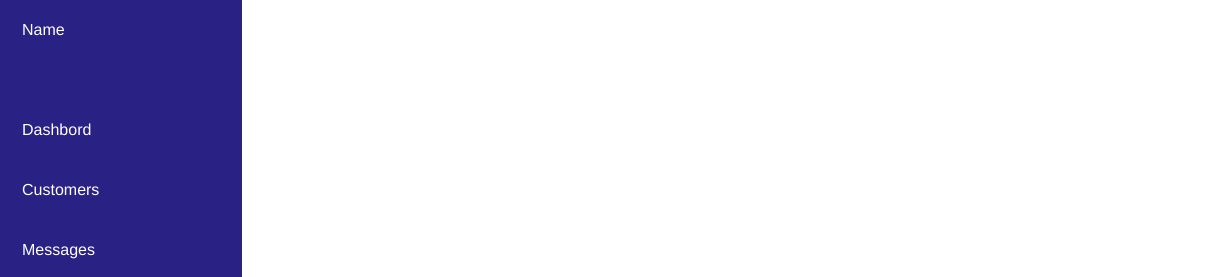
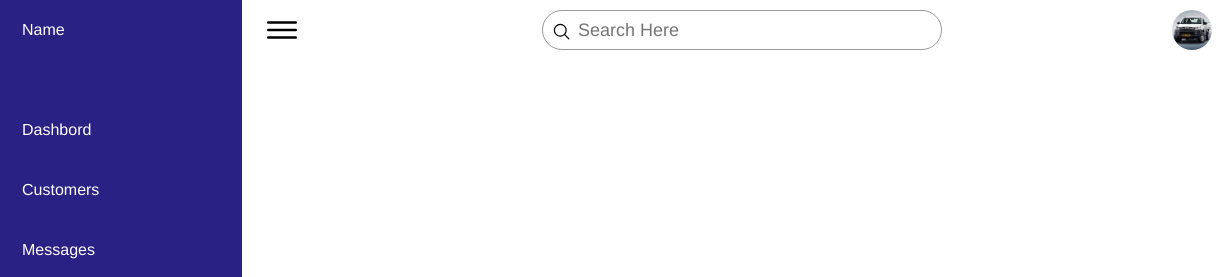
Before and after one commit to naveedniazi95/dashbord-repo, a plain HTML site: page index.html in a window 1280 px wide. Shown: the top 277 px of the page, 58-1280 px from the left. Drawn offline with nearby package versions, Linux system fonts and the light colour scheme.

Commit message:
added toggle keys

```diff
--- a/css/style.css
+++ b/css/style.css
@@ -33,6 +33,10 @@ body{
     overflow: hidden;
 }
 
+.navigation.active{
+    width: 80px;
+}
+
 .navigation ul{
     position: absolute;
     top: 0;
@@ -45,6 +49,9 @@ body{
     width: 100%;
     border-top-left-radius: 30px;
     border-bottom-left-radius: 30px;
+}
+.navigation ul li:target{
+    background: var(--white);
 }
 .navigation ul li:hover{
     background-color: var(--white);
@@ -111,3 +118,79 @@ body{
     pointer-events: none;
     box-shadow: 35px -35px 0 10px var(--white);
 }
+
+/* ---------------- main -------------------- */
+
+.main{
+    position: absolute;
+    width: calc(100% - 300px);
+    left: 300px;
+    background: var(--white);
+    min-height: 100vh;
+    transition: 0.5s;
+}
+
+.main.active{
+    width: calc(100% - 80px);
+    left: 80px;
+}
+
+.topbar{
+    width: 100%;
+    height: 60px;
+    display: flex;
+    justify-content: space-between;
+    align-items: center;
+    padding: 0 10px;
+}
+.toggle{
+    position: relative;
+    font-size: 2.5rem;
+    width: 60px;
+    height: 60px;
+    display: flex;
+    justify-content: center;
+    align-items: center;
+    cursor: pointer;
+}
+.search{
+    position: relative;
+    margin: 0 10px;
+    width: 400px;
+}
+.search label{
+    position: relative;
+    width: 100%;
+}
+.search label input{
+    width: 100%;
+    height: 40px;
+    border-radius: 40px;
+    padding: 5px 20px;
+    padding-left: 35px;
+    font-size: 18px;
+    border: 1px solid var(--black2);
+    outline: none;
+}
+.search label ion-icon{
+    position: absolute;
+    top: 0;
+    left: 10px;
+    font-size: 1.2rem;
+}
+.user{
+    position: relative;
+    width: 40px;
+    height: 40px;
+    border-radius: 50%;
+    overflow: hidden;
+    cursor: pointer;
+}
+.user img{
+    position: absolute;
+    top: 0;
+    left: 0;
+    width: 100%;
+    height: 100%;
+    object-fit: cover;
+}
--- a/index.html
+++ b/index.html
@@ -72,6 +72,27 @@
         </div>
     </div>
 
+    <!-- --------- main -------------- -->
+
+    <div class="main">
+        <div class="topbar">
+            <div class="toggle">
+                <ion-icon name="menu-outline"></ion-icon>
+            </div>
+
+            <div class="search">
+              <label>
+                 <input type="text" placeholder="Search Here">
+                 <ion-icon name="search-outline"></ion-icon>
+               </label>
+            </div>
+
+            <div class="user">
+               <img src="images/m1.jfif" alt="">
+            </div>
+
+        </div>
+    </div>
 <!-- ---------------- ionicons --------------- -->
     <script type="module" src="https://unpkg.com/ionicons@7.1.0/dist/ionicons/ionicons.esm.js"></script>
 <script nomodule src="https://unpkg.com/ionicons@7.1.0/dist/ionicons/ionicons.js"></script>
--- a/js/main.js
+++ b/js/main.js
@@ -0,0 +1,9 @@
+// menu toggle
+let toggle = document.querySelector(".toggle");
+let navigation = document.querySelector(".navigation");
+let main = document.querySelector(".main");
+
+toggle.onclick = function(){
+navigation.classList.toggle("active");
+main.classList.toggle("active");
+}
```
Also changed, not shown: images/Adeel.jpg (added), images/m1.jfif (added).
